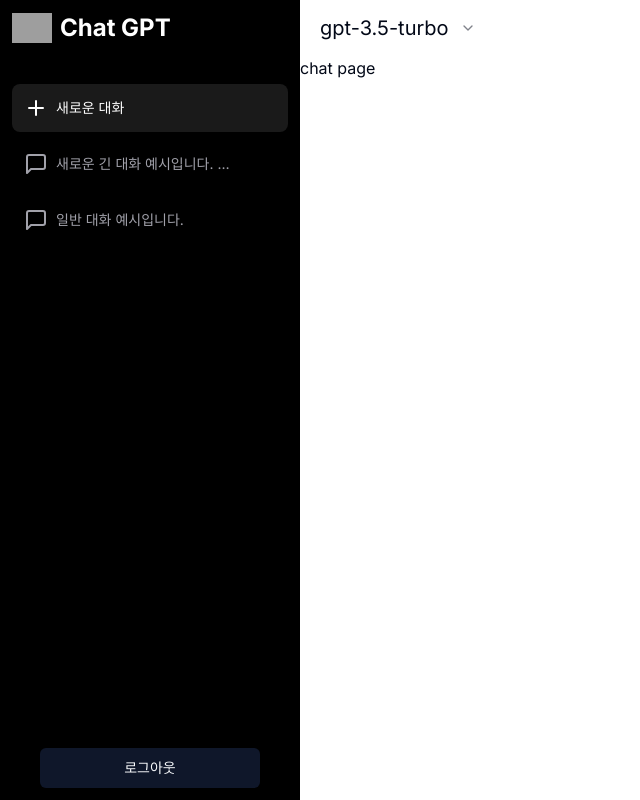
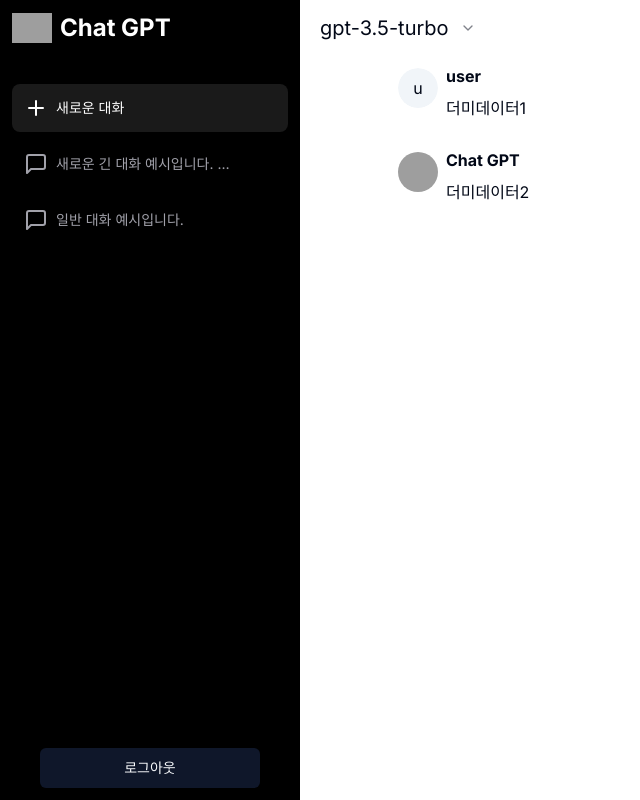
Before and after one commit to eatcoding6/chatgpt-clone, a Next.js app: page / in a window 1280 px wide. Shown: the whole page, without its empty margins (0-640 px from the left). Built offline with nearby package versions, Linux system fonts and the light colour scheme; grey boxes are pictures that could not be loaded.

Commit message:
chat 영역 markup

```diff
--- a/app/(chat)/page.tsx
+++ b/app/(chat)/page.tsx
@@ -1,3 +1,5 @@
+import { Chat } from "@/components/chat/Chat";
+
 export default function ChatPage() {
-  return <>chat page</>;
+  return <Chat />;
 }
--- /dev/null
+++ b/components/chat/Chat.tsx
@@ -0,0 +1,33 @@
+import { Empty } from "./Empty";
+import { Message } from "./Message";
+
+const MESSAGE_DUMMY = [
+  { id: "1", content: "더미데이터1", role: "user" },
+  { id: "2", content: "더미데이터2", role: "assistant" },
+];
+
+export function Chat() {
+  return (
+    <div className="flex flex-col w-[80%] h-full mx-auto">
+      {/* 채팅영역 */}
+      <div className="flex-1">
+        {MESSAGE_DUMMY.length === 0 ? (
+          <Empty />
+        ) : (
+          <>
+            {MESSAGE_DUMMY.map((message) => (
+              <Message
+                key={message.id}
+                name={"user"}
+                content={message.content}
+                role={message.role}
+              />
+            ))}
+          </>
+        )}
+      </div>
+
+      {/* input영역 */}
+    </div>
+  );
+}
--- /dev/null
+++ b/components/chat/Empty.tsx
@@ -0,0 +1,9 @@
+import Image from "next/image";
+export function Empty() {
+  return (
+    <div className="flex flex-col items-center justify-center w-full h-full">
+      <Image src="/logo.png" width={50} height={50} alt="empty" />
+      <h3 className="text-xl md:text-2xl font-bold">무엇을 도와드릴까요?</h3>
+    </div>
+  );
+}
--- /dev/null
+++ b/components/chat/Message.tsx
@@ -0,0 +1,27 @@
+import { Avatar, AvatarFallback, AvatarImage } from "../ui/avatar";
+
+type Props = {
+  name?: string;
+  content?: string;
+  role: string;
+};
+
+export function Message({ name = "User", content = "", role }: Props) {
+  const isAssistant = role === "assistant";
+  const avatarName = isAssistant ? "Chat GPT" : name;
+  return (
+    <div className="flex items-center gap-2 mb-5">
+      {/* 아바타 */}
+      <Avatar>
+        <AvatarImage src={isAssistant ? "/logo.png" : ""} alt="avatar" />
+        <AvatarFallback>{avatarName[0]}</AvatarFallback>
+      </Avatar>
+
+      {/* 이름 + 내용 */}
+      <div className="mt-2">
+        <h2 className="font-bold">{avatarName}</h2>
+        <div className="mt-2 whitespace-break-spaces">{content}</div>
+      </div>
+    </div>
+  );
+}
--- /dev/null
+++ b/components/ui/avatar.tsx
@@ -0,0 +1,50 @@
+"use client"
+
+import * as React from "react"
+import * as AvatarPrimitive from "@radix-ui/react-avatar"
+
+import { cn } from "@/lib/utils"
+
+const Avatar = React.forwardRef<
+  React.ElementRef<typeof AvatarPrimitive.Root>,
+  React.ComponentPropsWithoutRef<typeof AvatarPrimitive.Root>
+>(({ className, ...props }, ref) => (
+  <AvatarPrimitive.Root
+    ref={ref}
+    className={cn(
+      "relative flex h-10 w-10 shrink-0 overflow-hidden rounded-full",
+      className
+    )}
+    {...props}
+  />
+))
+Avatar.displayName = AvatarPrimitive.Root.displayName
+
+const AvatarImage = React.forwardRef<
+  React.ElementRef<typeof AvatarPrimitive.Image>,
+  React.ComponentPropsWithoutRef<typeof AvatarPrimitive.Image>
+>(({ className, ...props }, ref) => (
+  <AvatarPrimitive.Image
+    ref={ref}
+    className={cn("aspect-square h-full w-full", className)}
+    {...props}
+  />
+))
+AvatarImage.displayName = AvatarPrimitive.Image.displayName
+
+const AvatarFallback = React.forwardRef<
+  React.ElementRef<typeof AvatarPrimitive.Fallback>,
+  React.ComponentPropsWithoutRef<typeof AvatarPrimitive.Fallback>
+>(({ className, ...props }, ref) => (
+  <AvatarPrimitive.Fallback
+    ref={ref}
+    className={cn(
+      "flex h-full w-full items-center justify-center rounded-full bg-muted",
+      className
+    )}
+    {...props}
+  />
+))
+AvatarFallback.displayName = AvatarPrimitive.Fallback.displayName
+
+export { Avatar, AvatarImage, AvatarFallback }
--- a/package.json
+++ b/package.json
@@ -12,6 +12,7 @@
   },
   "dependencies": {
     "@neondatabase/serverless": "^0.9.3",
+    "@radix-ui/react-avatar": "^1.1.0",
     "@radix-ui/react-dialog": "^1.1.1",
     "@radix-ui/react-dropdown-menu": "^2.1.1",
     "@radix-ui/react-label": "^2.1.0",
```
Also changed, not shown: 1 other file (tests, documents, lock files or other folders).
